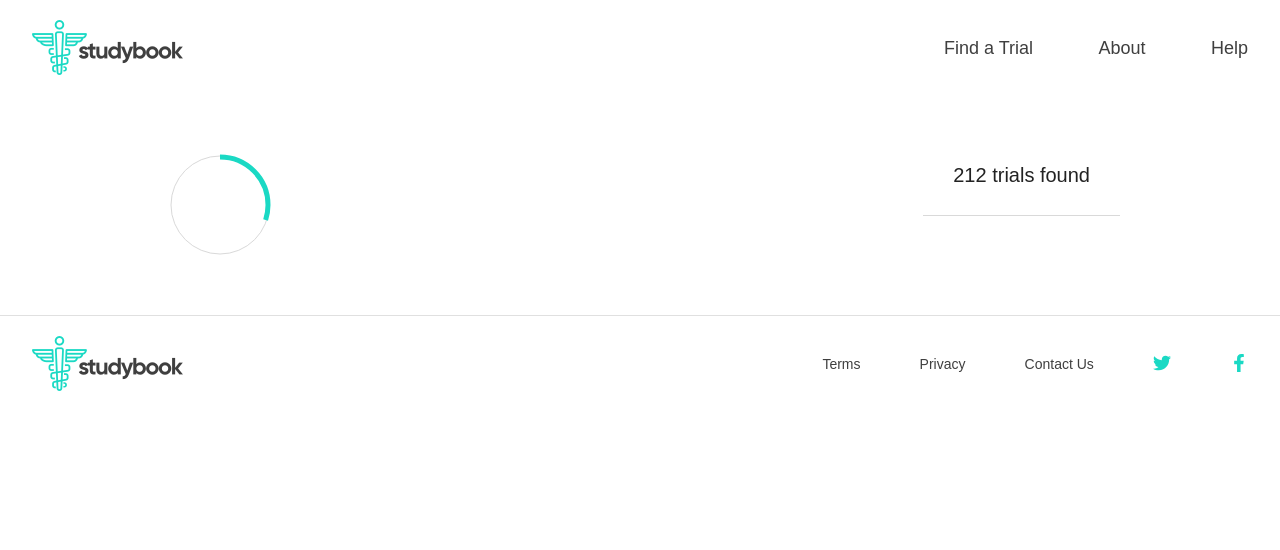
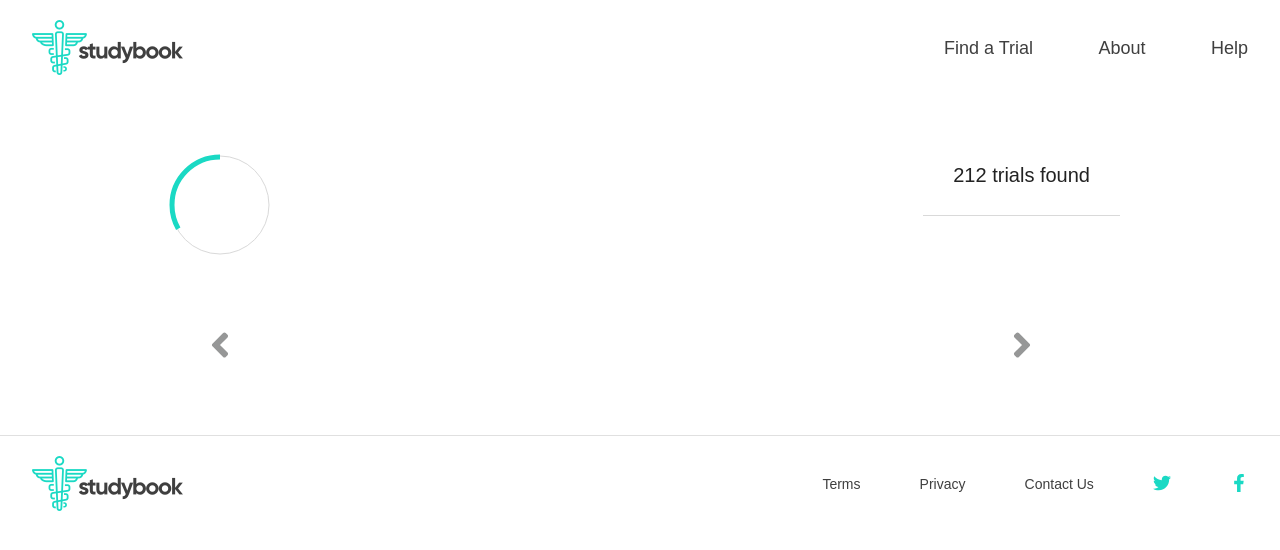
Before and after one commit to keveightysev/studybook, a React (Create React App) app: page /search in a window 1280 px wide. Shown: the top 550 px of the page. Built offline with nearby package versions, Linux system fonts and the light colour scheme.

Commit message:
Added navigating arrows

```diff
--- a/src/components/Main/Search/Progress.jsx
+++ b/src/components/Main/Search/Progress.jsx
@@ -1,7 +1,9 @@
 import React, { useRef, useEffect } from "react";
 import styled from "styled-components";
+import PropTypes from "prop-types";
+import { FaAngleLeft } from "react-icons/fa";
 
-const Progress = () => {
+const Progress = ({ step, navigate }) => {
   const progressCircle = useRef(null);
 
   const setProgress = (percent, circumference) => {
@@ -9,15 +11,29 @@ const Progress = () => {
   };
 
   useEffect(() => {
+    const progress = ((Number(step) - 1) / 3) * 100;
     const circle = progressCircle.current;
     const radius = circle.r.baseVal.value;
     const circumference = radius * 2 * Math.PI;
     circle.style.strokeDasharray = `${circumference} ${circumference}`;
-    const offset = setProgress(30, circumference);
+    const offset = setProgress(progress, circumference);
     circle.style.strokeDashoffset = offset;
-  }, []);
+  }, [step]);
+
+  const handleClick = () => {
+    const prevPage = Number(step) - 1;
+    navigate(`${prevPage}`);
+  };
+
+  const handleKey = e => {
+    if (e.key === "Enter") {
+      const prevPage = Number(step) - 1;
+      navigate(`${prevPage}`);
+    }
+  };
 
   return (
+    <Left>
       <ProgressCircle>
         <circle r="49" cx="60" cy="60" />
         <circle
@@ -30,10 +46,26 @@ const Progress = () => {
           ref={progressCircle}
         />
       </ProgressCircle>
+      {step !== "1" ? (
+        <NavArrow
+          onClick={() => handleClick()}
+          onKeyPress={e => handleKey(e)}
+          tabIndex="0"
+        />
+      ) : null}
+    </Left>
   );
 };
 
 export default Progress;
+
+const Left = styled.section`
+  display: flex;
+  flex-direction: column;
+  align-items: center;
+  position: relative;
+  min-height: 30vh;
+`;
 
 const ProgressCircle = styled.svg`
   width: 120px;
@@ -53,3 +85,24 @@ const ProgressCircle = styled.svg`
     }
   }
 `;
+
+const NavArrow = styled(FaAngleLeft)`
+  display: flex;
+  font-size: 4rem;
+  margin: 0 auto;
+  align-items: center;
+  cursor: pointer;
+  color: #969797;
+  transition: color 300ms ease;
+  position: absolute;
+  bottom: 20px;
+
+  &:hover {
+    color: #1ad9c4;
+  }
+`;
+
+Progress.propTypes = {
+  step: PropTypes.string.isRequired,
+  navigate: PropTypes.func.isRequired,
+};
--- a/src/components/Main/Search/TentativeResults.jsx
+++ b/src/components/Main/Search/TentativeResults.jsx
@@ -1,14 +1,68 @@
 import React from "react";
 import styled from "styled-components";
+import { FaAngleRight } from "react-icons/fa";
+import PropTypes from "prop-types";
 
-const TentativeResults = () => {
-  return <ResultsHeader>212 trials found</ResultsHeader>;
+const TentativeResults = ({ step, navigate }) => {
+  const handleClick = () => {
+    const prevPage = Number(step) + 1;
+    navigate(`${prevPage}`);
+  };
+
+  const handleKey = e => {
+    if (e.key === "Enter") {
+      const prevPage = Number(step) + 1;
+      navigate(`${prevPage}`);
+    }
+  };
+  return (
+    <Right>
+      <ResultsHeader>212 trials found</ResultsHeader>
+      {step !== "3" ? (
+        <NavArrow
+          onClick={() => handleClick()}
+          onKeyPress={e => handleKey(e)}
+          tabIndex="0"
+        />
+      ) : null}
+    </Right>
+  );
 };
 
 export default TentativeResults;
+
+const Right = styled.section`
+  display: flex;
+  flex-direction: column;
+  align-items: center;
+  position: relative;
+  min-height: 30vh;
+`;
 
 const ResultsHeader = styled.h2`
   font-size: 2rem;
   padding: 20px 30px 30px;
   border-bottom: 1px solid #d9d9d9;
 `;
+
+const NavArrow = styled(FaAngleRight)`
+  display: flex;
+  font-size: 4rem;
+  margin: 0 auto;
+  align-items: center;
+  cursor: pointer;
+  margin-top: 20px;
+  color: #969797;
+  transition: color 300ms ease;
+  position: absolute;
+  bottom: 20px;
+
+  &:hover {
+    color: #1ad9c4;
+  }
+`;
+
+TentativeResults.propTypes = {
+  step: PropTypes.string.isRequired,
+  navigate: PropTypes.func.isRequired,
+};
--- a/src/components/Main/Search/index.jsx
+++ b/src/components/Main/Search/index.jsx
@@ -1,6 +1,7 @@
 import React from "react";
 import styled from "styled-components";
 import { Router } from "@reach/router";
+import PropTypes from "prop-types";
 
 import Progress from "./Progress";
 import TentativeResults from "./TentativeResults";
@@ -8,15 +9,15 @@ import TentativeResults from "./TentativeResults";
 import TravelDistance from "./TravelDistance";
 import Age from "./Age";
 
-const Search = () => {
+const Search = ({ "*": step, navigate }) => {
   return (
     <SearchStyle>
-      <Progress />
+      <Progress step={step} navigate={navigate} />
       <Router>
         <TravelDistance path="2" />
         <Age path="3" />
       </Router>
-      <TentativeResults />
+      <TentativeResults step={step} navigate={navigate} />
     </SearchStyle>
   );
 };
@@ -34,3 +35,13 @@ const SearchStyle = styled.main`
     width: 55%;
   }
 `;
+
+Search.defaultProps = {
+  "*": "1",
+  navigate: () => {},
+};
+
+Search.propTypes = {
+  "*": PropTypes.string,
+  navigate: PropTypes.func,
+};
```
Lines whose indentation alone changed are shown as unchanged.
